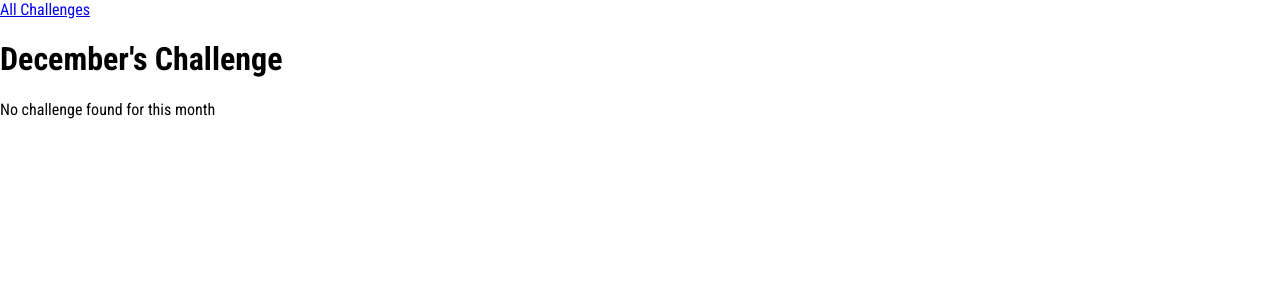
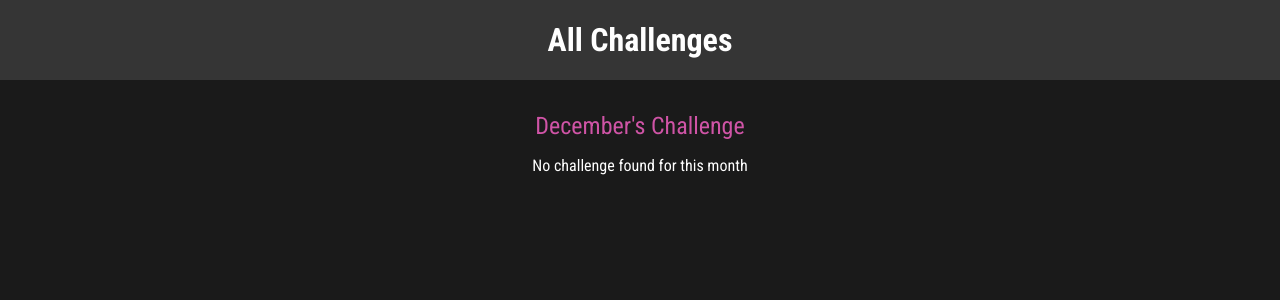
Before and after one commit to jrcpal/django, a Django app: page /challenges/december in a window 1280 px wide. Shown: the top 300 px of the page. Run offline with Django 4.2, Linux system fonts and the light colour scheme.

Commit message:
update css

```diff
--- /dev/null
+++ b/monthly_challenges/challenges/static/challenges/challenge.css
@@ -0,0 +1,22 @@
+h1,
+h2 {
+  text-align: center;
+  color: white;
+}
+
+h1 {
+  font-size: 1.5rem;
+  margin: 2rem 0 1rem 0;
+  font-weight: normal;
+  color: #cf54a6;
+}
+
+h2 {
+  font-size: 3rem;
+  font-weight: bold;
+}
+
+.fallback {
+  text-align: center;
+  color: white;
+}
--- /dev/null
+++ b/monthly_challenges/challenges/static/challenges/includes/header.css
@@ -0,0 +1,25 @@
+header {
+    width: 100%;
+    height: 5rem;
+    background-color: #353535;
+  }
+
+  header nav {
+    width: 100%;
+    height: 100%;
+    display: flex;
+    justify-content: center;
+    align-items: center;
+  }
+
+  header nav a {
+    color: white;
+    font-size: 2rem;
+    font-weight: bold;
+    text-decoration: none;
+  }
+
+  header nav a:hover,
+  header nav a:active {
+    color: #cf54a6;
+  }
--- a/monthly_challenges/challenges/templates/challenges/challenge.html
+++ b/monthly_challenges/challenges/templates/challenges/challenge.html
@@ -1,4 +1,10 @@
 {% extends "base.html" %}
+{% load static %}
+
+{% block css_files %}
+    <link rel="stylesheet" href="{% static 'challenges/challenge.css' %}">
+    <link rel="stylesheet" href="{% static 'challenges/includes/header.css' %}">
+{% endblock %}
 
 {% block page_title %}
     {{month_name | title}} Challenge
@@ -10,6 +16,6 @@
     {% if text is not None%}
         <h2>{{text}}</h2>
     {% else %}
-        <p> No challenge found for this month</p>
+        <p class='fallback'> No challenge found for this month</p>
     {% endif%}
 {% endblock %}
--- a/monthly_challenges/challenges/templates/challenges/index.html
+++ b/monthly_challenges/challenges/templates/challenges/index.html
@@ -3,6 +3,7 @@
 
 {% block css_files %}
     <link rel="stylesheet" href="{% static 'challenges/challenges.css' %}">
+    <link rel="stylesheet" href="{% static 'challenges/includes/header.css' %}">
 {% endblock %}
 
 {% block page_title %}
--- a/monthly_challenges/static/styles.css
+++ b/monthly_challenges/static/styles.css
@@ -1,9 +1,10 @@
-@import url("https://fonts.googleapis.com/css2?family=Roboto+Condensed:ital,wght@0,100..900;1,100..900&display=swap");
+@import url('https://fonts.googleapis.com/css2?family=Roboto+Condensed:wght@400;700&display=swap');
 
 html {
-  font-family: "Roboto Condensed", sans-serif;
+  font-family: 'Roboto Condensed', sans-serif;
 }
 
 body {
   margin: 0;
+  background-color: #1a1a1a;
 }
```
Also changed, not shown: monthly_challenges/challenges/static/challenges/challenges.css (+35 -1 lines).
